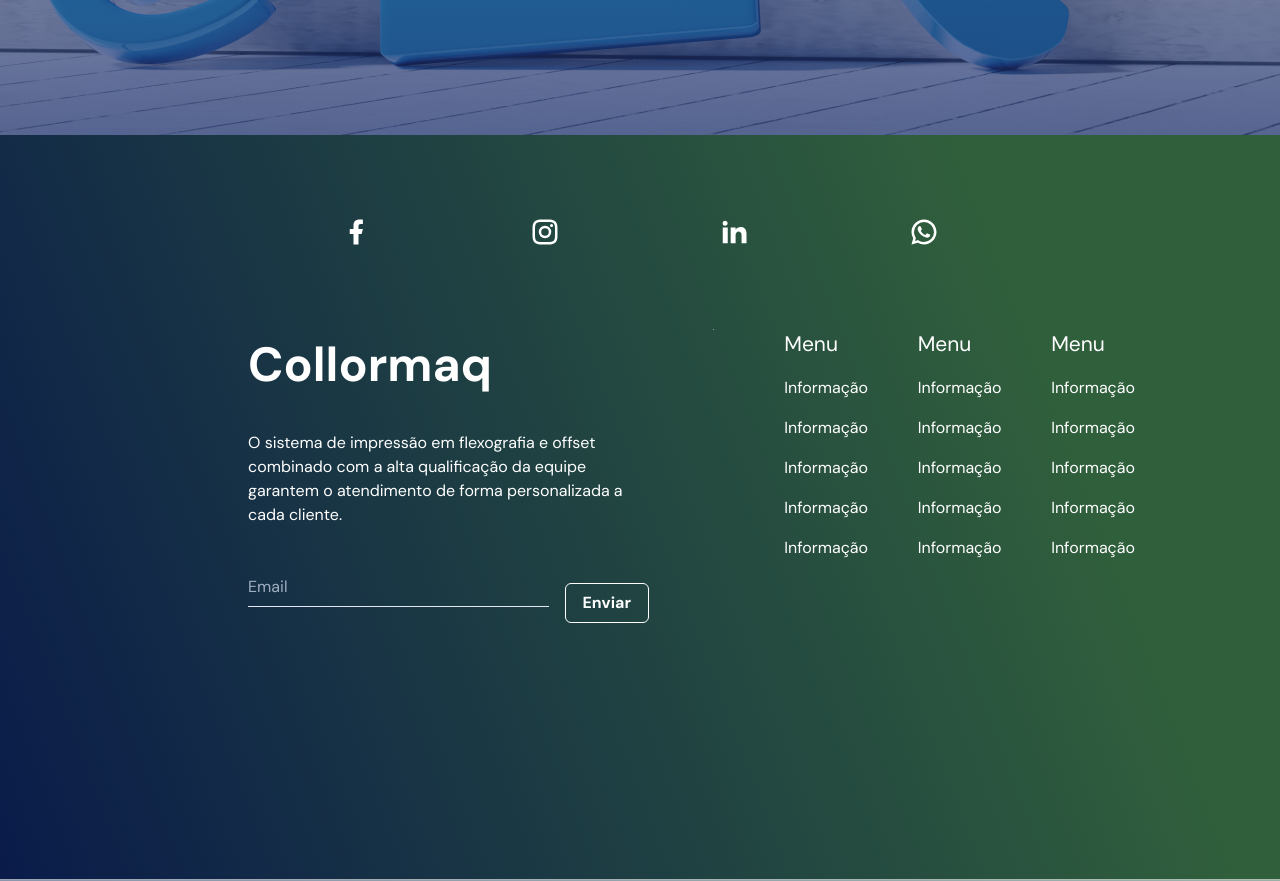
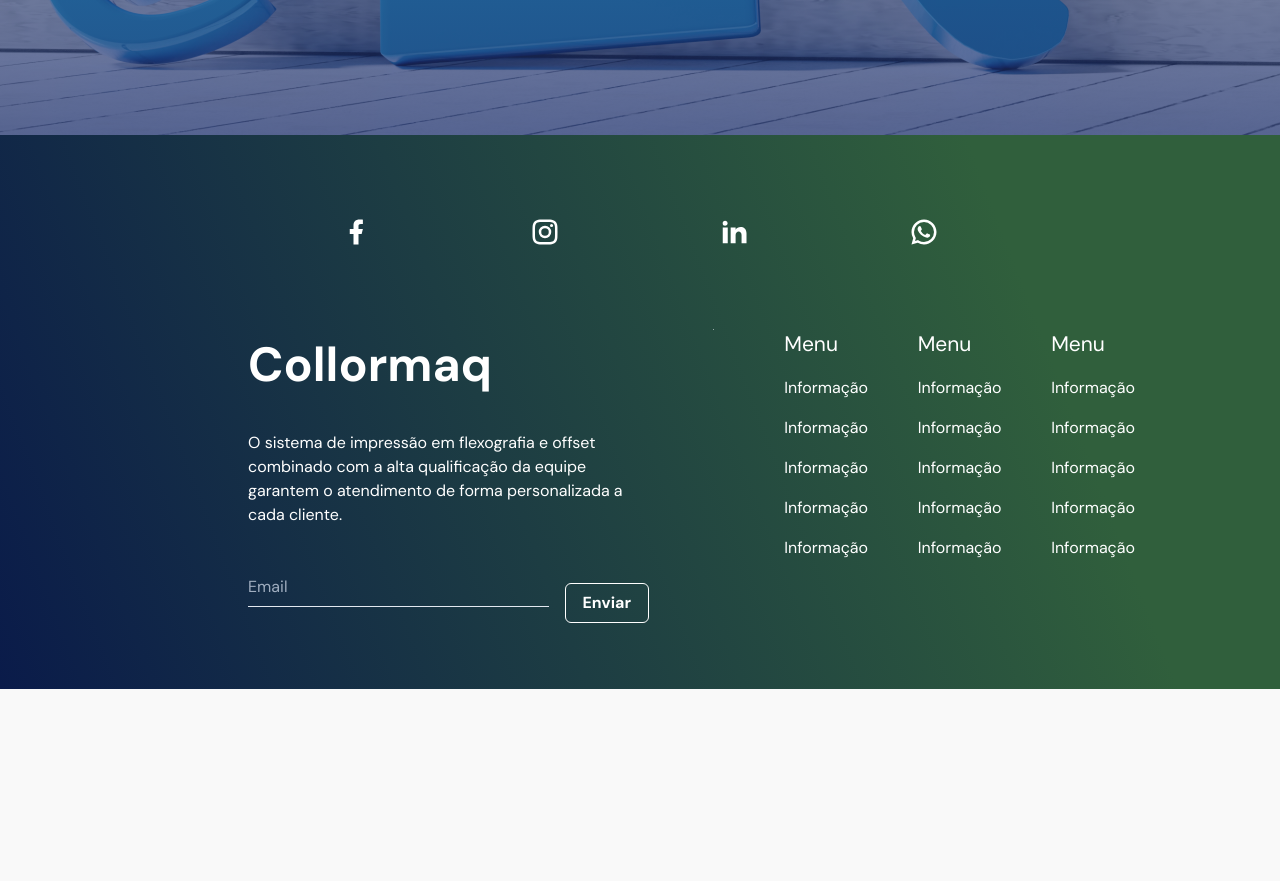
Before and after one commit to Jozimarjo/collormaq, a Next.js app: page /quem_somos in a window 1280 px wide. Shown: the part 6260-7141 px from the top of the page. After the commit the page ends 6949 px from the top, so only its background shows below. Built offline with nearby package versions, Linux system fonts and the light colour scheme.

Commit message:
SEO adjustments contato

```diff
--- a/src/components/EntreContato/index.tsx
+++ b/src/components/EntreContato/index.tsx
@@ -2,7 +2,7 @@ import { Box, Button, Flex, Text } from "@chakra-ui/react";
 
 export function EntreContato() {
     return (
-        <Box w='100%' height={{ base: '248px', md: '440px' }}
+        <Box as='section' w='100%' height={{ base: '248px', md: '440px' }}
             backgroundImage='linear-gradient(0deg, rgb(33 52 114 / 72%) 0%, rgb(33 52 114 / 26%) 100%),url(/images/footer.svg)'
             backgroundRepeat='no-repeat'>
             <Flex direction='column' justify="center" alignItems="center" height="100%">
--- a/src/components/Footer/index.tsx
+++ b/src/components/Footer/index.tsx
@@ -4,7 +4,7 @@ import { ScreenSize } from "../../interfaces/ScreenSize";
 
 export default function FooterComponent({ isWideVersion = true }: ScreenSize) {
     return (
-        <Box w='100%' backgroundImage="linear-gradient(69deg, rgba(10,27,74,1) 0%, rgba(48,95,60,1) 79%)">
+        <Box as='footer' w='100%' backgroundImage="linear-gradient(69deg, rgba(10,27,74,1) 0%, rgba(48,95,60,1) 79%)">
             <Box p={{ base: '30px', md: '82px' }} display='flex' justifyContent='center' align='center' width='100%'>
                 <Flex width={{ base: '100%', lg: '82%' }} justify={{ base: 'space-between', lg: 'space-evenly' }}>
                     <Box as='a' href='https://www.google.com'> <Icon fontSize='30' as={RiFacebookFill} /> </Box>
@@ -14,7 +14,7 @@ export default function FooterComponent({ isWideVersion = true }: ScreenSize) {
                 </Flex>
             </Box>
 
-            <Flex justify="center" pl={{ base: '0', lg: '146px' }}>
+            <Flex justify="center" pl={{ base: '0', lg: '146px' }} pb='50px'>
                 <Box width="82%">
                     <HStack alignItems={{ base: 'start', lg: 'start' }} flexDirection={{ base: 'column', lg: 'row' }} spacing={{ base: '0', lg: '16' }}>
                         <Flex flex='1' direction="column">
@@ -106,8 +106,6 @@ export default function FooterComponent({ isWideVersion = true }: ScreenSize) {
                 </Box>
             </Flex>
 
-            {isWideVersion && (<Divider mt='15em' ></Divider>)}
-
         </Box >
     )
 }
--- a/src/pages/contato/OurStores.tsx
+++ b/src/pages/contato/OurStores.tsx
@@ -12,7 +12,7 @@ export default function OurStores() {
     ]
 
     return (
-        <Box width='100%' p='30px' background='#f9f9f9' borderBottom='1px solid #eee' textAlign='center'>
+        <Box as='section' width='100%' p='30px' background='#f9f9f9' borderBottom='1px solid #eee' textAlign='center'>
             <Flex direction='column' align='center' mb='70px'>
                 <Text textAlign={{ base: 'left', md: 'center' }} mb='8' fontSize={{ base: '28', md: '48' }} color='#305F3C' fontWeight='bold'>Visite uma de nossas lojas</Text>
                 <Text textAlign={{ base: 'left', md: 'center' }} maxWidth='586px' fontSize='16' color='#262626'>Dispomos de 03 Unidades para melhor servi-lo com qualidade e equipe especializada a tirar todas as suas dúvidas.</Text>
```
Also changed, not shown: src/pages/contato/index.tsx (+7 -2 lines).
